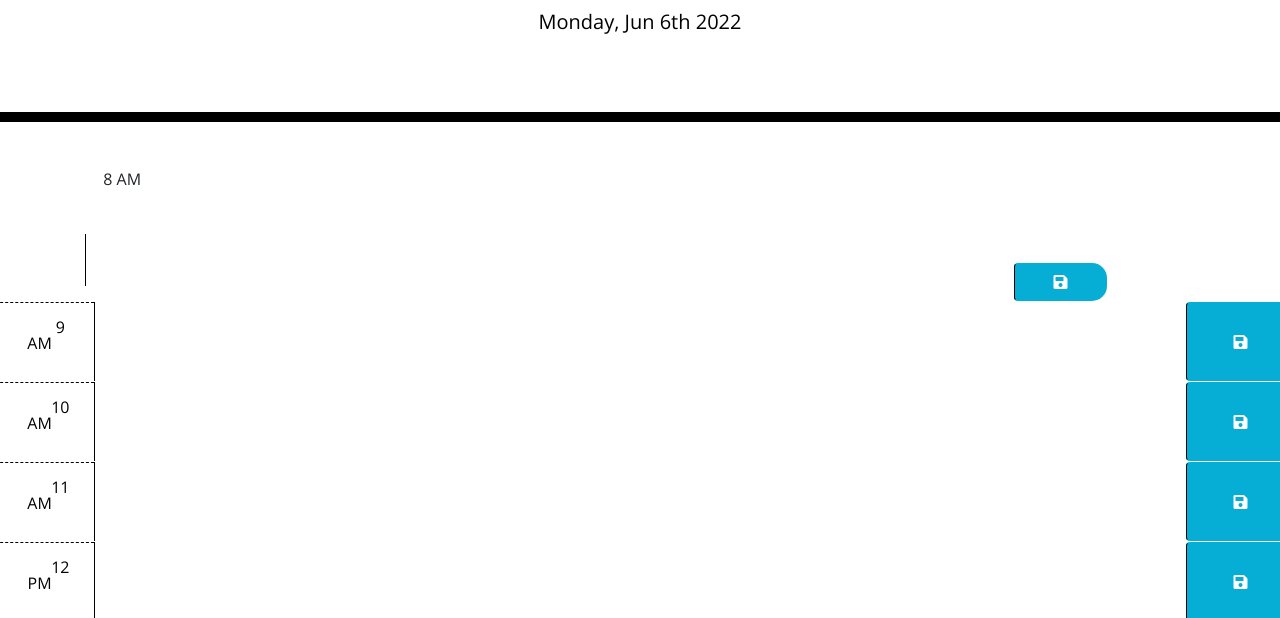
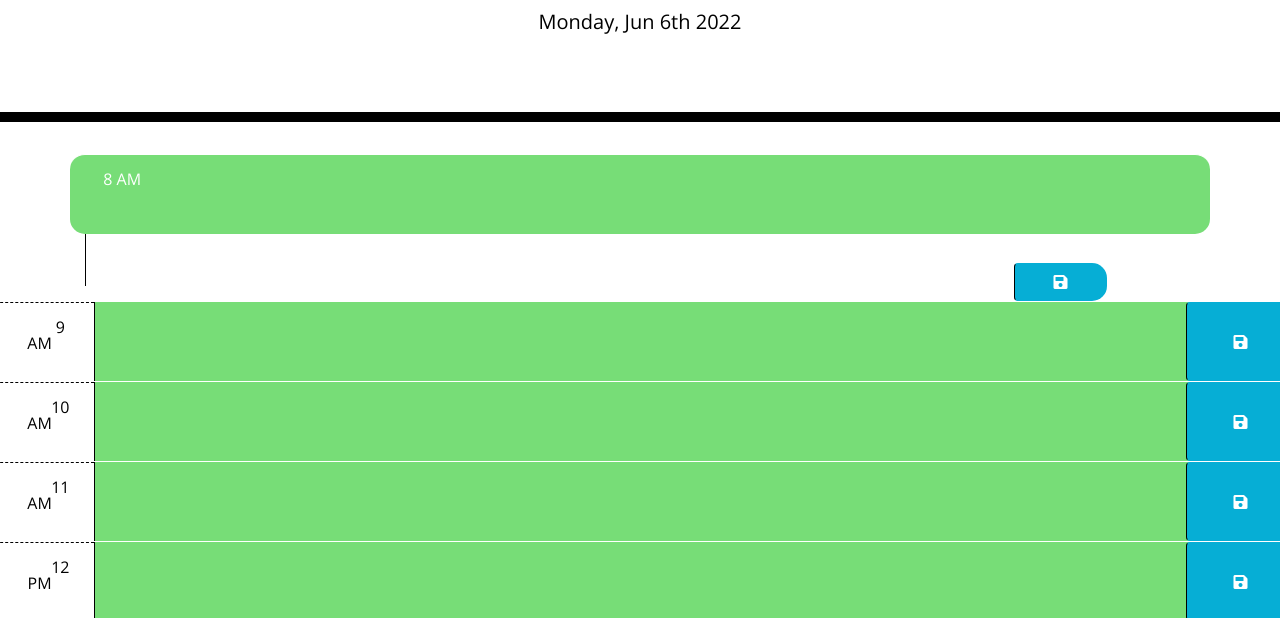
Before and after one commit to Basedtez/Work-scheduler, a plain HTML site: page index.html in a window 1280 px wide. Shown: the part 182-800 px from the top of the page. Drawn offline with nearby package versions, Linux system fonts and the light colour scheme; files that its build step writes are made by us from their sources.

Commit message:
page will now remeber info even after refreshing

```diff
--- a/assets/js/script.js
+++ b/assets/js/script.js
@@ -12,4 +12,39 @@
         localStorage.setItem(time, text);
      })
 
- })
+     function timeTracker() {
+         var timeNow = moment().hour();
+
+         $(".time-block").each(function() {
+             var blockTime = parseInt($(this).attr("id").split("hour")[1])
+            // check the time and add classes for indicators in the background
+             if (blockTime < timeNow) {
+                 $(this).removeClass("future");
+                 $(this).removeClass("present");
+                 $(this).addClass("present");
+             } else if (blockTime === timeNow) {
+                 $(this).removeClass("past");
+                 $(this).removeClass("present");
+                 $(this).addClass("present");
+             } else {
+                 $(this).removeClass("present")
+                 $(this).removeClass("past");
+                 $(this).addClass("future");
+             }
+         })
+     }
+     // grabbing entered item from local storage
+
+     $("hour8 .description").val(localStorage.getItem("hour8"));
+     $("#hour9 .description").val(localStorage.getItem("hour9"));
+     $("#hour10 .description").val(localStorage.getItem("hour10"));
+    $("#hour11 .description").val(localStorage.getItem("hour11"));
+    $("#hour12 .description").val(localStorage.getItem("hour12"));
+    $("#hour13 .description").val(localStorage.getItem("hour13"));
+    $("#hour14 .description").val(localStorage.getItem("hour14"));
+    $("#hour15 .description").val(localStorage.getItem("hour15"));
+    $("#hour16 .description").val(localStorage.getItem("hour16"));
+    $("#hour17 .description").val(localStorage.getItem("hour17"));
+
+     timeTracker();
+})
--- a/index.html
+++ b/index.html
@@ -18,7 +18,7 @@
       href="https://fonts.googleapis.com/css?family=Open+Sans&display=swap"
       rel="stylesheet"
     />
-    <link rel="stylesheet" href="style.css" />
+    <link rel="stylesheet" href="./assets/css/style.css" />
     <title>Work Day Scheduler</title>
   </head>
 
```
Also changed, not shown: assets/css/style.css (line endings or trailing spaces).
